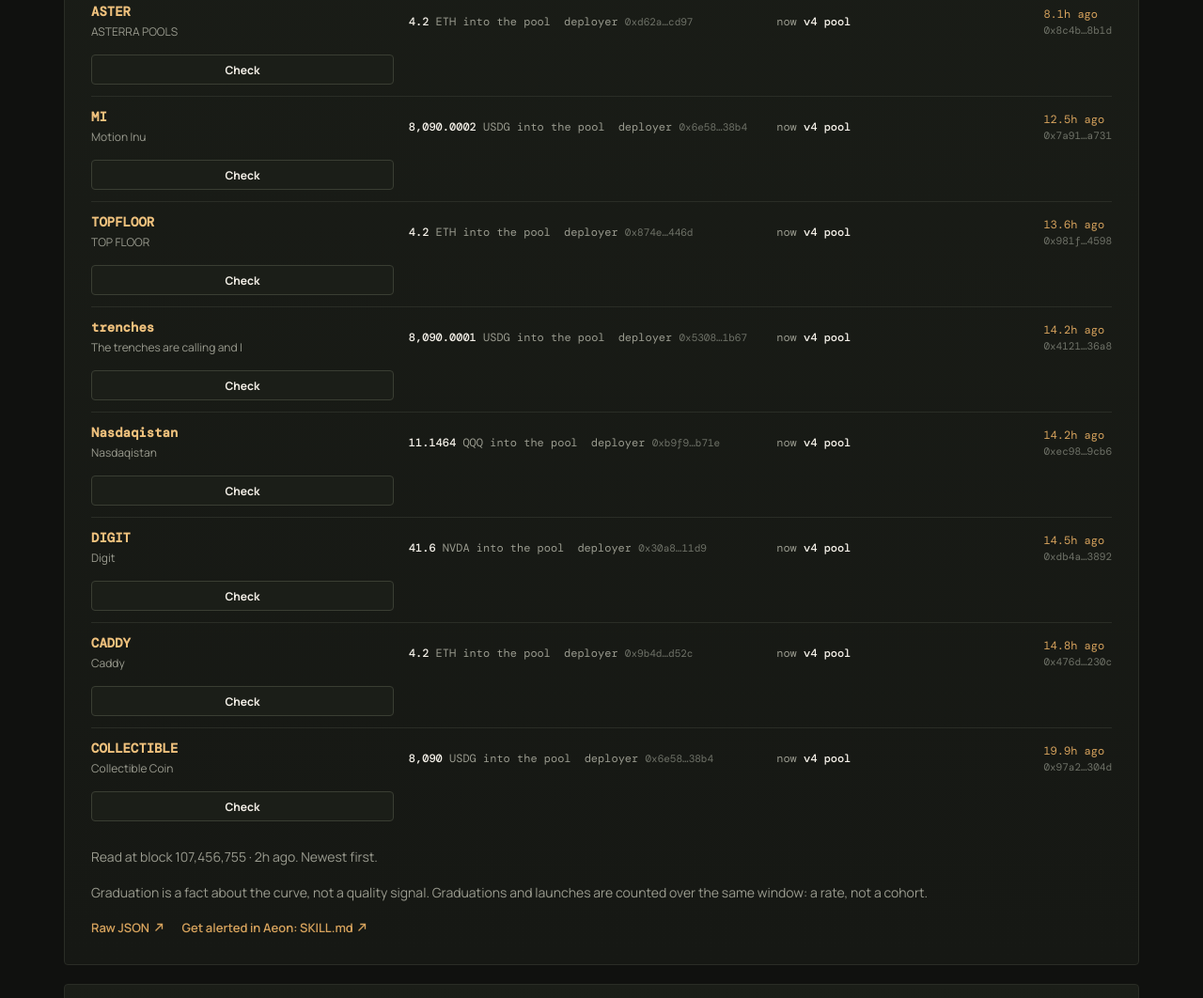
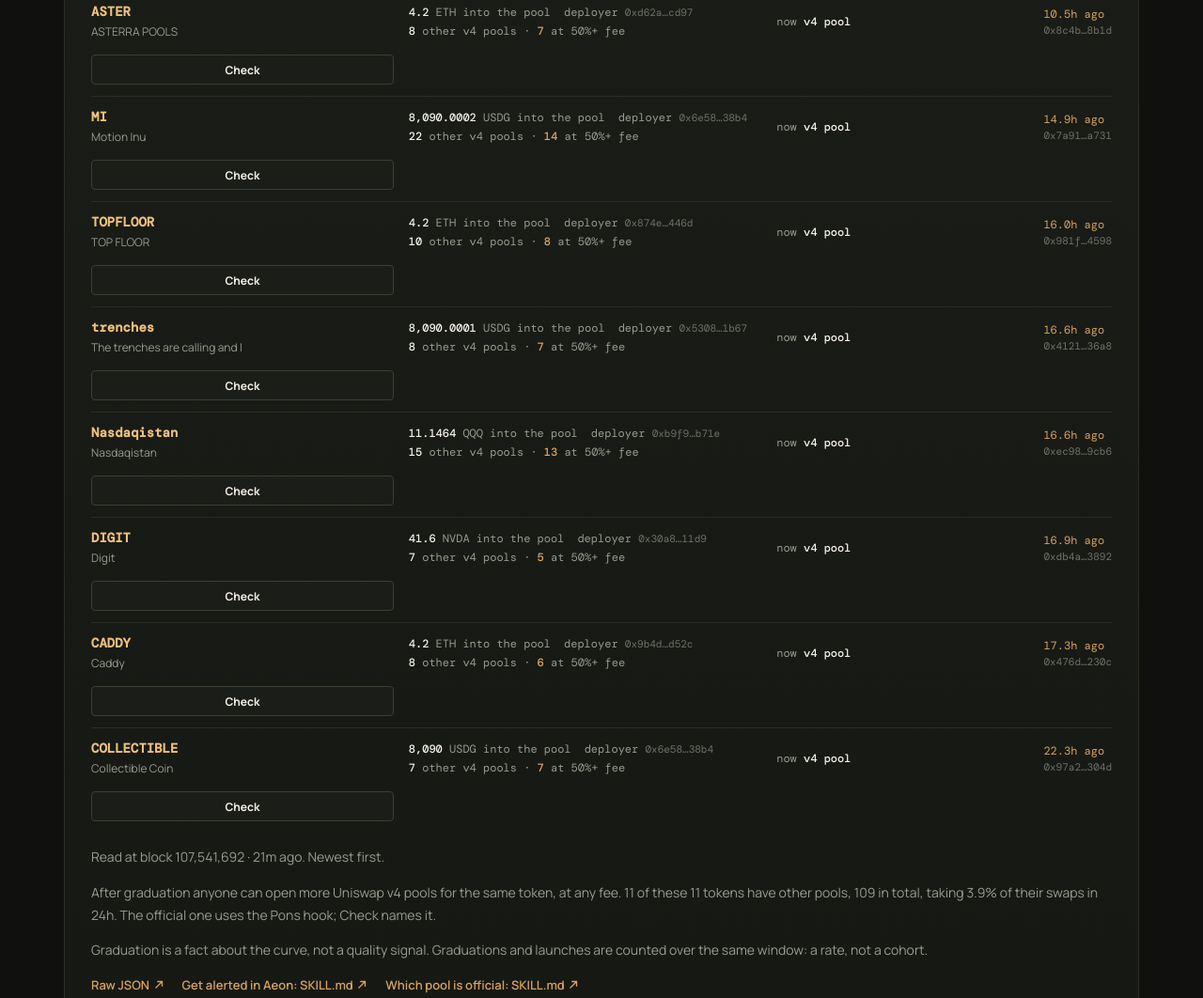
Before and after one commit to sentinelhood/robinhood-sentinel, a website built with Vite: page index.html in a window 1280 px wide. Shown: the part 3532-4594 px from the top of the page at 94% size. Built offline with nearby package versions, Linux system fonts and the light colour scheme; files whose address does not match are found by name; a web font is replaced by a local one.

Commit message:
feat(graduations): show each graduated token's other v4 pools next to the official one (pons-pool-check)

```diff
--- a/public/graduations.json
+++ b/public/graduations.json
@@ -1,9 +1,9 @@
 {
  "chainId": 4663,
- "block": 107456755,
+ "block": 107541692,
  "windowHours": 24.0,
- "generatedAt": "2026-11-06T09:00:38+00:00",
- "launches": 1203,
+ "generatedAt": "2026-11-06T11:27:58+00:00",
+ "launches": 1216,
  "graduations": 11,
  "graduated": [
   {
@@ -16,7 +16,14 @@
    "quoteRaw": "4200000000000000002",
    "pairSymbol": "ETH",
    "pairDecimals": 18,
-   "phase": 2
+   "phase": 2,
+   "pools": {
+    "official": "0x321c6f45095292e25544ca37750800f071a1379383f820c2ff18e8b029f8e688",
+    "officialSwaps": 1723,
+    "others": 9,
+    "othersHalfFee": 7,
+    "othersSwaps": 0
+   }
   },
   {
    "token": "0xd31e178d7e33694a7f538b5c2698a644556699ee",
@@ -28,7 +35,14 @@
    "quoteRaw": "4200000000000000545",
    "pairSymbol": "ETH",
    "pairDecimals": 18,
-   "phase": 2
+   "phase": 2,
+   "pools": {
+    "official": "0x1c9a2018472f20d6e542f5dcb3350d0e7c4622aa3d4a405bb1e8c4c8796d45a6",
+    "officialSwaps": 814,
+    "others": 6,
+    "othersHalfFee": 4,
+    "othersSwaps": 2
+   }
   },
   {
    "token": "0xa2753fd0bc86b8ceb55ffd2698679c7f214785f1",
@@ -40,7 +54,14 @@
    "quoteRaw": "4200000000000000122",
    "pairSymbol": "ETH",
    "pairDecimals": 18,
-   "phase": 2
+   "phase": 2,
+   "pools": {
+    "official": "0xeabce6e77147fe00901a75bc153a68c4e0061951aa5b7f33cc97a71395c88bf2",
+    "officialSwaps": 1207,
+    "others": 9,
+    "othersHalfFee": 5,
+    "othersSwaps": 14
+   }
   },
   {
    "token": "0x8c4be7763f446df2b5a8c331e7ccf497e7f78b1d",
@@ -52,7 +73,14 @@
    "quoteRaw": "4200000000000000368",
    "pairSymbol": "ETH",
    "pairDecimals": 18,
-   "phase": 2
+   "phase": 2,
+   "pools": {
+    "official": "0xa8df68b399b7ef2a821c7efb582cedf2a19b842780ae7e0a36681d597882c1bc",
+    "officialSwaps": 1149,
+    "others": 8,
+    "othersHalfFee": 7,
+    "othersSwaps": 12
+   }
   },
   {
    "token": "0x7a9194934e9e87689dfbb18a36d844ba737ea731",
@@ -64,7 +92,14 @@
    "quoteRaw": "8090000284",
    "pairSymbol": "USDG",
    "pairDecimals": 6,
-   "phase": 2
+   "phase": 2,
+   "pools": {
+    "official": "0xa2a07bf77c5bcb6ba8e616e5bfca8265bfb50562f3d1a5095abaebc5d489f59b",
+    "officialSwaps": 5057,
+    "others": 22,
+    "othersHalfFee": 14,
+    "othersSwaps": 369
+   }
   },
   {
    "token": "0x981f9967e7e5e9ae94051c08b075c6322bbe4598",
@@ -76,7 +111,14 @@
    "quoteRaw": "4200000000000000028",
    "pairSymbol": "ETH",
    "pairDecimals": 18,
-   "phase": 2
+   "phase": 2,
+   "pools": {
+    "official": "0xcdd98e69082d8e5761363bd7e1fcaaa647798de952ac6b9b192469d92359398b",
+    "officialSwaps": 1287,
+    "others": 10,
+    "othersHalfFee": 8,
+    "othersSwaps": 152
+   }
   },
   {
    "token": "0x412143c9398e8a9419d7f90ef6696d083cfa36a8",
@@ -88,7 +130,14 @@
    "quoteRaw": "8090000107",
    "pairSymbol": "USDG",
    "pairDecimals": 6,
-   "phase": 2
+   "phase": 2,
+   "pools": {
+    "official": "0x953024335625ca8be94f4bc47408906a55c3a72d5bc2ea55466f14f68fad1c6d",
+    "officialSwaps": 868,
+    "others": 8,
+    "othersHalfFee": 7,
+    "othersSwaps": 11
+   }
   },
   {
    "token": "0xec98d315c098e01dbef66eee09ca6d686b3f9cb6",
@@ -100,7 +149,14 @@
    "quoteRaw": "11146474875652736594",
    "pairSymbol": "QQQ",
    "pairDecimals": 18,
-   "phase": 2
+   "phase": 2,
+   "pools": {
+    "official": "0x0c89c042b72f6a518fa0e659d08a54887eb7e88e6eab0ada8378c3e562066614",
+    "officialSwaps": 3480,
+    "others": 15,
+    "othersHalfFee": 13,
+    "othersSwaps": 114
+   }
   },
   {
    "token": "0xdb4aa5e5a6c050adcb7ec973ee6bab5599243892",
@@ -112,7 +168,14 @@
    "quoteRaw": "41600000000000000074",
    "pairSymbol": "NVDA",
    "pairDecimals": 18,
-   "phase": 2
+   "phase": 2,
+   "pools": {
+    "official": "0x7fc4d487da4a7b31669fffe1442f6b3a5ba57ffb952975832bef651c74f2d7a6",
+    "officialSwaps": 466,
+    "others": 7,
+    "othersHalfFee": 5,
+    "othersSwaps": 18
+   }
   },
   {
    "token": "0x476d9e01e2aca0fd57d3d3331f73332810e8230c",
@@ -124,7 +187,14 @@
    "quoteRaw": "4200000000000000036",
    "pairSymbol": "ETH",
    "pairDecimals": 18,
-   "phase": 2
+   "phase": 2,
+   "pools": {
+    "official": "0x498f4bec66f46a0f47c240c99750aab0b06cc2fe8106a3b79d9b2adc4ee63504",
+    "officialSwaps": 633,
+    "others": 8,
+    "othersHalfFee": 6,
+    "othersSwaps": 5
+   }
   },
   {
    "token": "0x97a27ec0fc776e284dec3a36b20ea5e27e69304d",
@@ -136,7 +206,14 @@
    "quoteRaw": "8090000068",
    "pairSymbol": "USDG",
    "pairDecimals": 6,
-   "phase": 2
+   "phase": 2,
+   "pools": {
+    "official": "0xd5c76aec0e1044cb0640e049e11f0c5f252f05a27449a77004c394712c12fe82",
+    "officialSwaps": 736,
+    "others": 7,
+    "othersHalfFee": 7,
+    "othersSwaps": 16
+   }
   }
  ],
  "source": "skills/pons-graduation-watch/pons_graduation_watch.py via rpc.mainnet.chain.robinhood.com"
--- a/src/app.css
+++ b/src/app.css
@@ -301,6 +301,7 @@ pre { overflow: auto; max-height: 280px; margin: 10px 0 0; padding: 12px; backgr
 .mover-list .stage { align-items: center; }
 .graduations .launch-head .stats { flex: none; min-width: 260px; }
 .grad-list .facts code { color: var(--dim); font-size: 11px; }
+.grad-list .pools .warn { color: var(--amber); }
 .mover-list .conc b { color: var(--amber); }
 .mover-list .prog { display: block; width: 100%; height: 4px; background: #1c1f19; border-radius: 2px; overflow: hidden; }
 .mover-list .prog i { display: block; height: 100%; width: var(--w); background: linear-gradient(90deg, var(--gold), var(--gold-2)); }
--- a/src/app.ts
+++ b/src/app.ts
@@ -33,6 +33,8 @@ try {
 // Aeon pull requests by sentinelhood. Fallback only: statuses are refreshed live from GitHub on load.
 type Contribution = { pr: number; title: string; what?: string; state: 'merged' | 'open' | 'closed'; review?: 'approved' | 'changes_requested' | 'review'; when: string };
 const CONTRIBUTIONS: Contribution[] = [
+  { pr: 1336, title: 'docs(packs): update the Sentinel Pack listing to its 10 skills', what: 'Aeon\u2019s registry lists pons-pool-check: which v4 pool is a Pons token\u2019s official one.', state: 'merged', when: '2026-11-05' },
+  { pr: 1333, title: 'docs(packs): update the Sentinel Pack listing to its 9 skills', what: 'Aeon\u2019s registry lists pack-registry-drift: each listed pack checked against its own repo.', state: 'merged', when: '2026-11-04' },
   { pr: 1305, title: "docs(packs): Sentinel Pack token check reports the deployer's launch buy", what: 'Aeon\u2019s listing says the token check now shows whether the deployer still holds its own launch buy.', state: 'merged', when: '2026-11-02' },
   { pr: 1287, title: 'docs(packs): update the Sentinel Pack listing to its 8 skills', what: 'Aeon\u2019s registry lists all eight Sentinel skills, including hook-registry-check.', state: 'merged', when: '2026-10-28' },
   { pr: 1269, title: 'docs(packs): update the Sentinel Pack listing to its 6 skills', what: 'The registry entry catches up with the pack manifest.', state: 'merged', when: '2026-10-26' },
@@ -198,8 +200,9 @@ document.querySelector<HTMLDivElement>('#root')!.innerHTML = `
     </div>
     <ul class="launch-list grad-list" id="gradList" aria-live="polite"><li class="hint">Loading the latest snapshot…</li></ul>
     <p class="hint" id="gradMeta"></p>
+    <p class="hint" id="gradPools"></p>
     <p class="hint">Graduation is a fact about the curve, not a quality signal. Graduations and launches are counted over the same window: a rate, not a cohort.</p>
-    <p class="links"><a href="/graduations.json" target="_blank" rel="noopener">Raw JSON ${arrow}</a><a href="/skills/pons-graduation-watch.md" target="_blank" rel="noopener">Get alerted in Aeon: SKILL.md ${arrow}</a></p>
+    <p class="links"><a href="/graduations.json" target="_blank" rel="noopener">Raw JSON ${arrow}</a><a href="/skills/pons-graduation-watch.md" target="_blank" rel="noopener">Get alerted in Aeon: SKILL.md ${arrow}</a><a href="/skills/pons-pool-check.md" target="_blank" rel="noopener">Which pool is official: SKILL.md ${arrow}</a></p>
   </section>
 
   <section class="card guard reveal" id="guard" aria-labelledby="guardTitle">
@@ -1171,13 +1174,20 @@ async function loadGraduations() {
       const when = hoursAgo < 1 ? `${Math.round(hoursAgo * 60)}m ago` : `${hoursAgo.toFixed(1)}h ago`;
       return `<li style="--d:${i}">
         <div class="who"><strong>${escape(g.symbol || '?')}</strong>${dup ? '<span class="badge wait">Same ticker</span>' : ''}<small>${escape(g.name || 'Unnamed')}</small></div>
-        <span class="facts"><span><b>${escape(displayAmount(g.quoteRaw, g.pairDecimals))}</b> ${escape(g.pairSymbol || '?')} into the pool</span>${g.deployer ? `<span>deployer <code title="${escape(g.deployer)}">${escape(short(g.deployer))}</code></span>` : ''}</span>
+        <span class="facts"><span><b>${escape(displayAmount(g.quoteRaw, g.pairDecimals))}</b> ${escape(g.pairSymbol || '?')} into the pool</span>${g.deployer ? `<span>deployer <code title="${escape(g.deployer)}">${escape(short(g.deployer))}</code></span>` : ''}${g.pools ? `<span class="pools" title="${g.pools.official ? `Official Pons pool ${escape(g.pools.official)}: ${g.pools.officialSwaps} swaps in 24h. ` : ''}Other v4 pools anyone made for this token: ${g.pools.othersSwaps} swaps in 24h.">${g.pools.others ? `<b>${g.pools.others}</b> other v4 pools${g.pools.othersHalfFee ? ` · <b class="warn">${g.pools.othersHalfFee}</b> at 50%+ fee` : ''}` : 'no other v4 pools'}</span>` : ''}</span>
         <span class="facts stage"><span>now <b>${escape(PHASE_SHORT[g.phase as number] || '?')}</b></span></span>
         <span class="meta"><a href="https://robinhoodchain.blockscout.com/tx/${escape(g.tx)}" target="_blank" rel="noopener noreferrer">${escape(when)}</a><code title="${escape(g.token)}">${escape(short(g.token))}</code></span>
         <button class="btn small" data-check-ca="${escape(g.token)}">Check</button>
       </li>`;
     }).join('') || '<li class="empty">No graduations in the window. Most Pons tokens never leave the curve.</li>';
     meta.textContent = `Read at block ${s.block.toLocaleString('en-US')} · ${ago(s.generatedAt) || 'recently'}. Newest first${s.graduations > s.graduated.length ? `, ${s.graduated.length} of ${s.graduations} shown` : ''}.`;
+    const checked = s.graduated.filter((g) => g.pools);
+    const others = checked.reduce((n, g) => n + g.pools!.others, 0);
+    const off = checked.reduce((n, g) => n + g.pools!.officialSwaps, 0), oth = checked.reduce((n, g) => n + g.pools!.othersSwaps, 0);
+    el('gradPools').textContent = checked.length
+      ? `After graduation anyone can open more Uniswap v4 pools for the same token, at any fee. ${checked.filter((g) => g.pools!.others).length} of these ${checked.length} tokens have other pools, ${others} in total` +
+        `${off + oth ? `, taking ${(100 * oth / (off + oth)).toFixed(1)}% of their swaps in 24h` : ''}. The official one uses the Pons hook; Check names it.`
+      : '';
   } catch {
     list.innerHTML = '<li class="error">Snapshot unavailable. Run the pons-graduation-watch skill to read it yourself.</li>';
   }
--- a/src/graduations.ts
+++ b/src/graduations.ts
@@ -1,8 +1,10 @@
 // public/graduations.json from scripts/snapshot-graduations.py (the pons-graduation-watch skill).
 // Every field is checked before anything is shown. Amounts stay strings and are formatted with BigInt.
+// Uniswap v4 pools for the token (pons-pool-check). null = the check did not run, never shown as zero.
+export type GraduatedPools = { official: string | null; officialSwaps: number; others: number; othersHalfFee: number; othersSwaps: number };
 export type Graduated = {
   token: string; symbol: string | null; name: string | null; deployer: string | null; block: number; tx: string;
-  quoteRaw: string; pairSymbol: string | null; pairDecimals: number | null; phase: number | null;
+  quoteRaw: string; pairSymbol: string | null; pairDecimals: number | null; phase: number | null; pools?: GraduatedPools | null;
 };
 export type GraduationsSnapshot = {
   chainId: number; block: number; windowHours: number; generatedAt: string; launches: number; graduations: number; graduated: Graduated[];
@@ -13,6 +15,12 @@ const address = (x: unknown): x is string => typeof x === 'string' && /^0x[\da-f
 const hash = (x: unknown): x is string => typeof x === 'string' && /^0x[\da-f]{64}$/.test(x);
 const text = (x: unknown) => x === null || (typeof x === 'string' && x.length > 0 && x.length <= 64);
 const unsigned = (x: unknown): x is string => typeof x === 'string' && /^(0|[1-9]\d{0,77})$/.test(x);
+const pools = (p: unknown) => {
+  if (p === undefined || p === null) return true;
+  const q = p as GraduatedPools;
+  return (q.official === null || hash(q.official)) && [q.officialSwaps, q.others, q.othersHalfFee, q.othersSwaps].every(integer) &&
+    q.othersHalfFee <= q.others && (q.official !== null || q.officialSwaps === 0) && (q.others > 0 || q.othersSwaps === 0);
+};
 
 export function validateGraduations(value: unknown): GraduationsSnapshot {
   const s = value as GraduationsSnapshot;
@@ -28,7 +36,7 @@ export function validateGraduations(value: unknown): GraduationsSnapshot {
     if (!g || !address(g.token) || seen.has(g.token) || !text(g.symbol) || !text(g.name) || !(g.deployer === null || address(g.deployer)) ||
         !integer(g.block) || g.block > s.block || g.block > previous || !hash(g.tx) || !unsigned(g.quoteRaw) ||
         !text(g.pairSymbol) || !(g.pairDecimals === null || (integer(g.pairDecimals) && g.pairDecimals <= 36)) ||
-        !(g.phase === null || (integer(g.phase) && g.phase <= 3))) {
+        !(g.phase === null || (integer(g.phase) && g.phase <= 3)) || !pools(g.pools)) {
       throw new Error('Invalid graduation entry');
     }
     seen.add(g.token);
```
Also changed, not shown: tests/graduations.test.js (+12 -0 lines), 1 other file.
